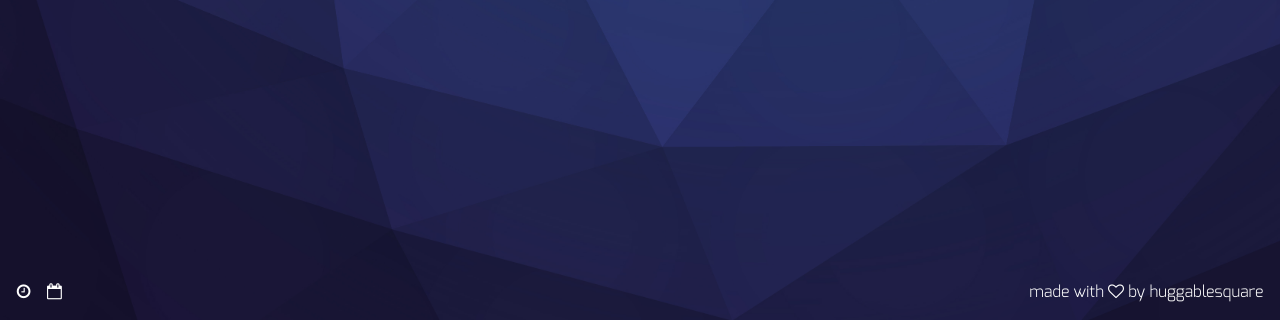
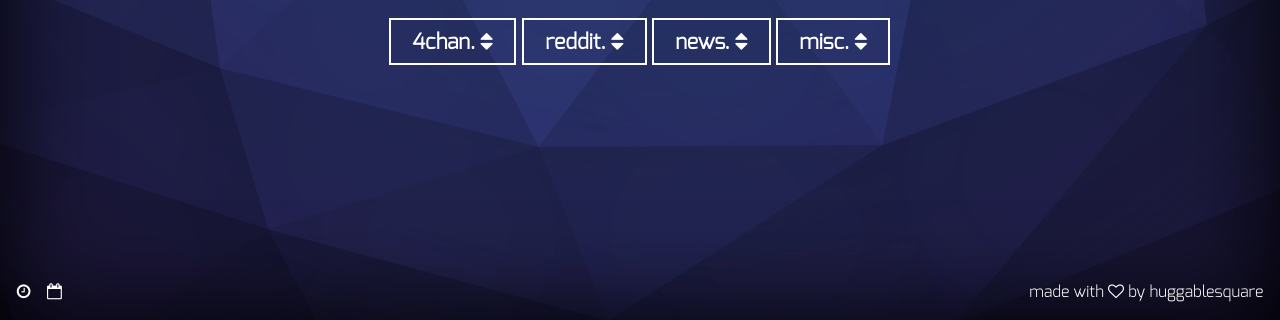
Before and after one commit to HuggableSquare/huggable-homepage, a browser extension: page new.html in a window 1280 px wide. Shown: the part 480-800 px from the top of the page. Drawn offline with nearby package versions, Linux system fonts and the light colour scheme.

Commit message:
fixes #2
also background css cleanup

```diff
--- a/css/global.css
+++ b/css/global.css
@@ -19,9 +19,9 @@
 }
 
 html {
-  background: url('../images/inner.jpg');
+  height: 100%;
+  background: url('../images/inner.jpg') no-repeat center center fixed;
   background-size: cover;
-  background-attachment: fixed;
 }
 /* Body/Global Stuff */
 body {
```
